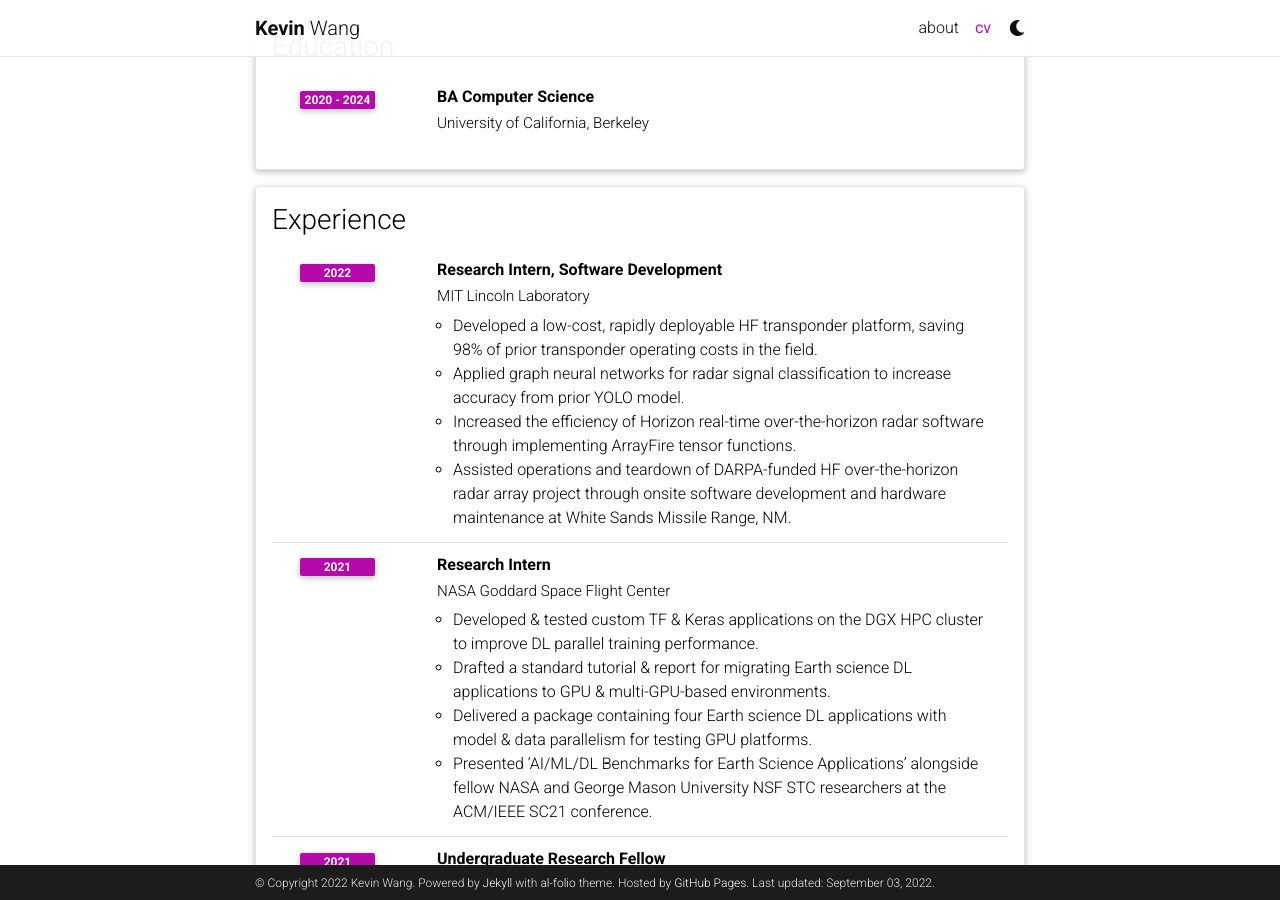
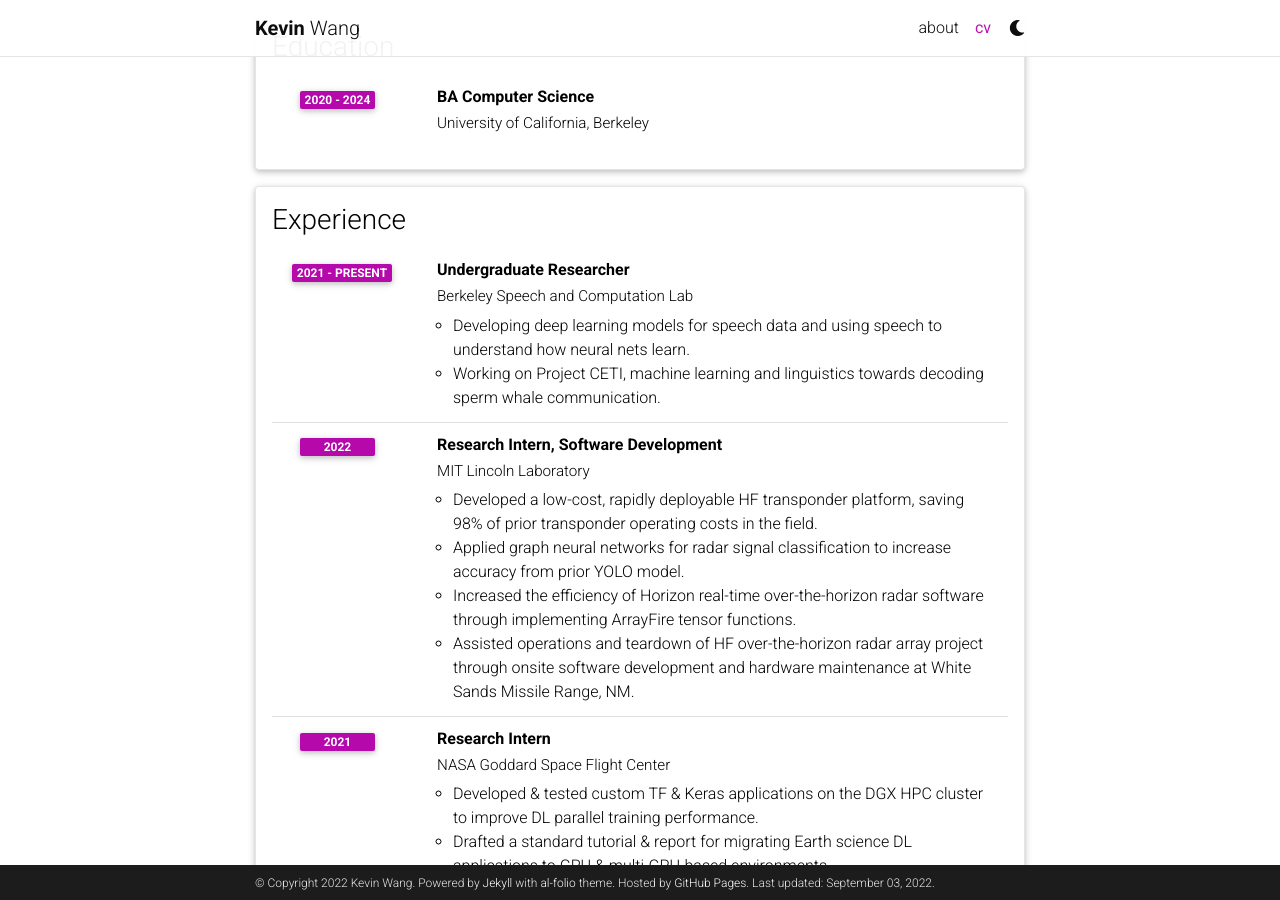
Before and after one commit to itskevinwang/itskevinwang.github.io, a Jekyll site: the page built from _pages/cv.md, in a window 1280 px wide and 900 px high, scrolled down 347 px. Built offline with Jekyll 4.4.1, drawn with Linux system fonts in a browser that asks for light colours; comment, search, counter and statistics services are not loaded; a style sheet for code colours, icons or effects is not loaded.

```diff
--- a/_data/cv.yml
+++ b/_data/cv.yml
@@ -16,6 +16,13 @@
 - title: Experience
   type: time_table
   contents:
+    - title: Undergraduate Researcher
+      institution: Berkeley Speech and Computation Lab
+      year: 2021 - Present
+      description:
+        - Developing deep learning models for speech data and using speech to understand how neural nets learn.
+        - Working on Project CETI, machine learning and linguistics towards decoding sperm whale communication.
+
     - title: Research Intern, Software Development
       institution: MIT Lincoln Laboratory
       year: 2022
@@ -23,7 +30,7 @@
         - Developed a low-cost, rapidly deployable HF transponder platform, saving 98% of prior transponder operating costs in the field.
         - Applied graph neural networks for radar signal classification to increase accuracy from prior YOLO model.
         - Increased the efficiency of Horizon real-time over-the-horizon radar software through implementing ArrayFire tensor functions.
-        - Assisted operations and teardown of DARPA-funded HF over-the-horizon radar array project through onsite software development and hardware maintenance at White Sands Missile Range, NM.
+        - Assisted operations and teardown of HF over-the-horizon radar array project through onsite software development and hardware maintenance at White Sands Missile Range, NM.
 
     - title: Research Intern
       institution: NASA Goddard Space Flight Center
```
Also changed, not shown: _pages/about.md (+1 -1 lines).
